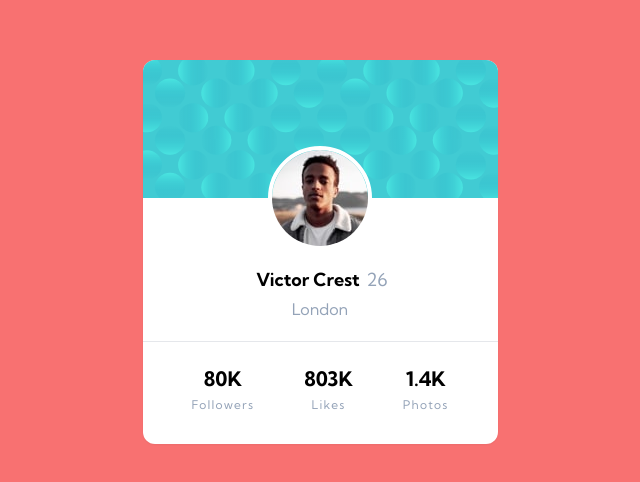
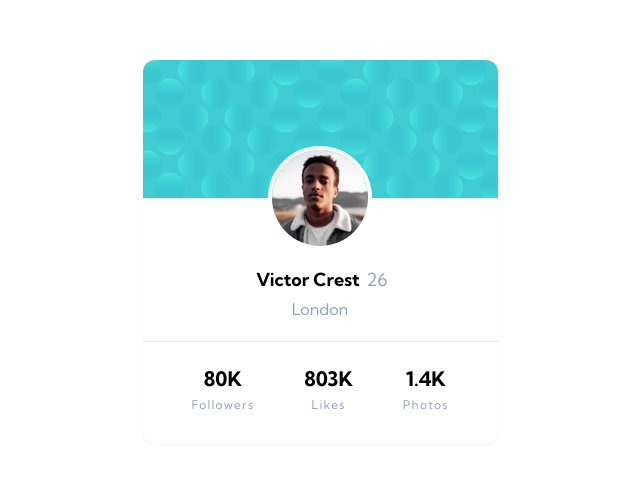
Before and after one commit to Abaljerind/profile-card-component, a website: page index.html in a window 1280 px wide. Shown: the part 116-598 px from the top of the page, without its empty margins (320-960 px from the left). Drawn offline with Linux system fonts and the light colour scheme.

Commit message:
remove bg-color in body

```diff
--- a/index.html
+++ b/index.html
@@ -17,7 +17,7 @@
     <!-- tailwind css -->
     <link rel="stylesheet" href="css/output.css" />
   </head>
-  <body class="bg-red-400">
+  <body>
     <section class="container mt-44 flex max-w-full items-center justify-center">
       <div class="h-96 w-[355px] overflow-hidden rounded-xl bg-white pb-10 shadow-sm">
         <img src="images/bg-pattern-card.svg" alt="Background pattern card" class="h-2/5 w-full" />
```
